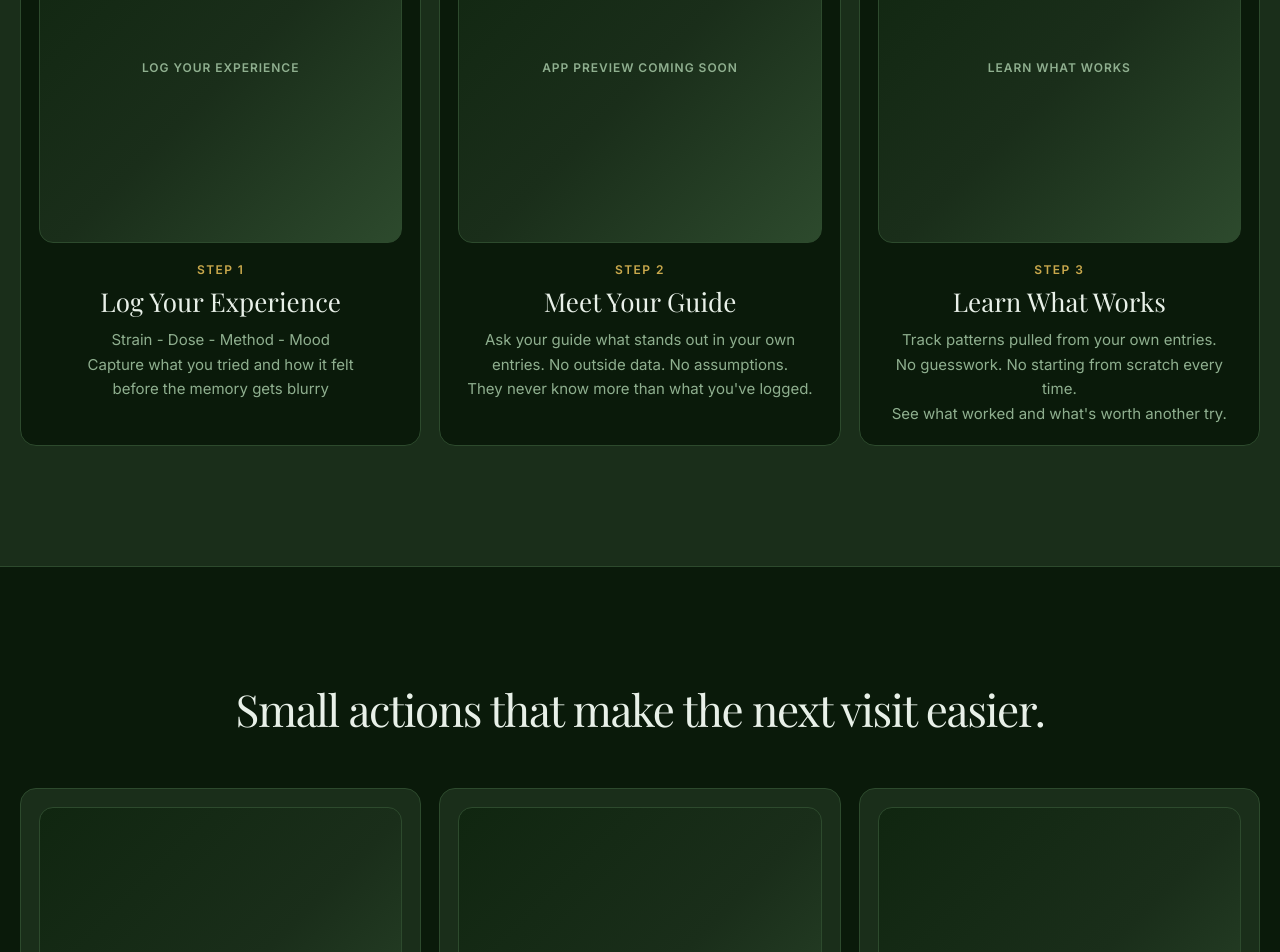
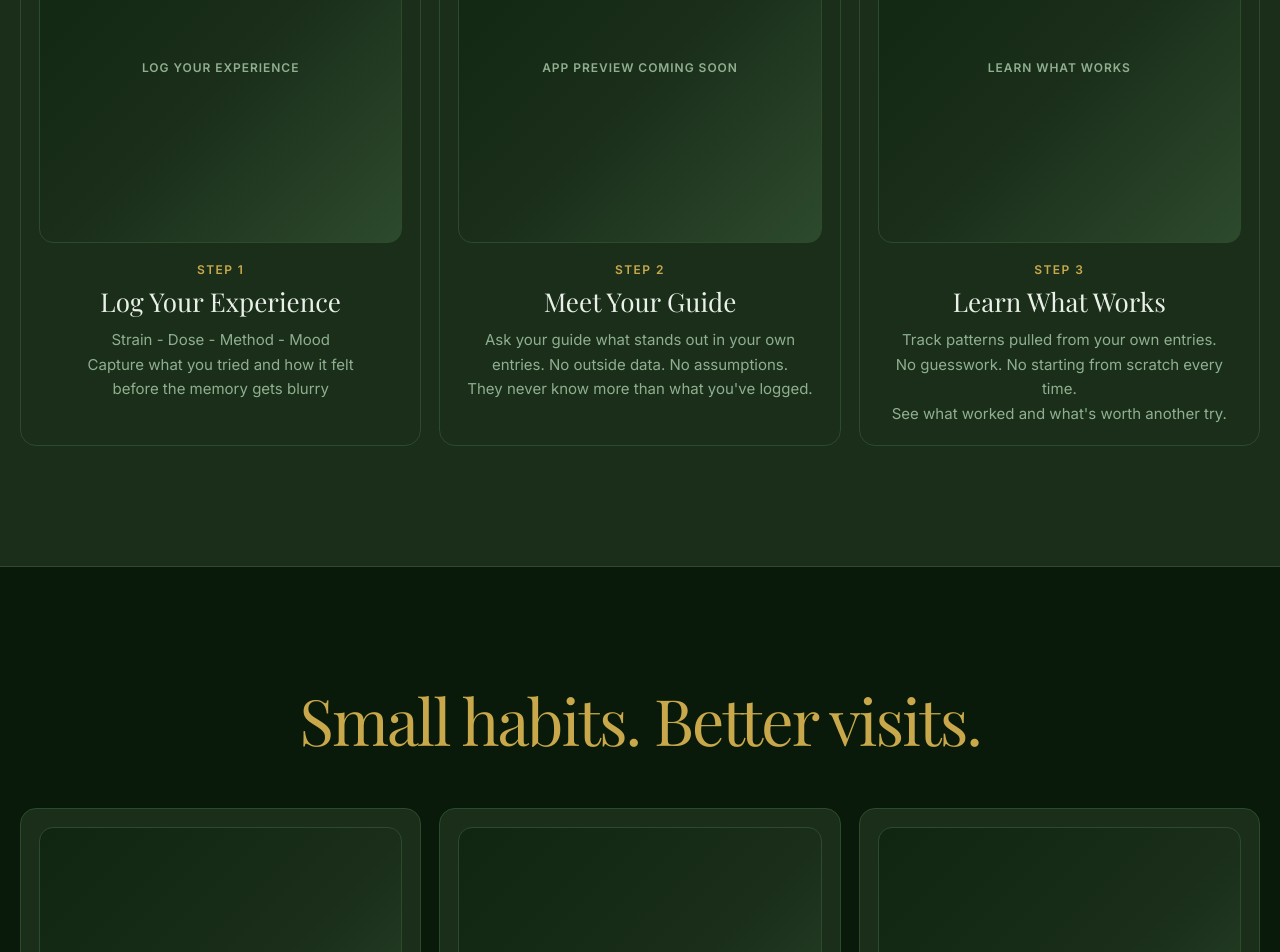
Before and after one commit to casevoiceai/my420journal-app, a React (Vite) app: page / in a window 1280 px wide. Shown: the part 1368-2320 px from the top of the page. Built offline with nearby package versions, Linux system fonts and the light colour scheme.

Commit message:
Match marketing cards and update feature headline

```diff
--- a/src/marketing/MarketingFeatures.jsx
+++ b/src/marketing/MarketingFeatures.jsx
@@ -40,15 +40,15 @@ export function FeatureGrid() {
         <div style={{ marginBottom: '56px' }}>
           <h2 style={{
             margin: '0 0 14px 0',
-            color: S.textPrimary,
+            color: S.gold,
             fontFamily: marketingFonts.playfair,
-            fontSize: 'clamp(20px, 3.6vw, 44px)',
+            fontSize: 'clamp(34px, 6vw, 64px)',
             lineHeight: 1.02,
             letterSpacing: '-0.03em',
             whiteSpace: 'nowrap',
             textAlign: 'center',
           }}>
-            Small actions that make the next visit easier.
+            Small habits. Better visits.
           </h2>
         </div>
 
--- a/src/marketing/MarketingProcess.jsx
+++ b/src/marketing/MarketingProcess.jsx
@@ -70,7 +70,7 @@ export function ProcessSection() {
             <article
               key={item.step}
               style={{
-                backgroundColor: S.bg,
+                backgroundColor: S.surface,
                 border: `1px solid ${S.border}`,
                 borderRadius: marketingPage.radius,
                 padding: '18px',
```
